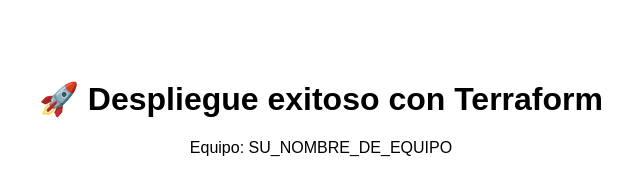
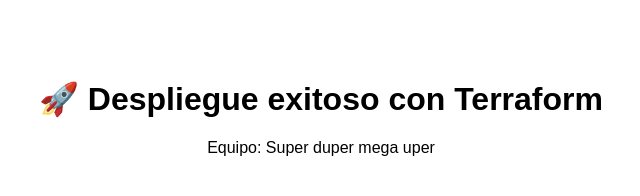
Before and after one commit to belsusaan/devsecops-pipeline-lab, a plain HTML site: page infra/website/index.html in a window 1280 px wide. Shown: the full height of the page, 319-959 px from the left. Drawn offline with Linux system fonts and the light colour scheme.

Commit message:
Agregar pipeline de despliegue

```diff
--- a/infra/website/index.html
+++ b/infra/website/index.html
@@ -9,6 +9,6 @@
   <body style="font-family: sans-serif; text-align: center; margin-top: 80px">
     <h1>🚀 Despliegue exitoso con Terraform</h1>
 
-    <p>Equipo: SU_NOMBRE_DE_EQUIPO</p>
+    <p>Equipo: Super duper mega uper</p>
   </body>
 </html>
```
Also changed, not shown: .github/workflows/deploy.yml (added), 1 other file.
